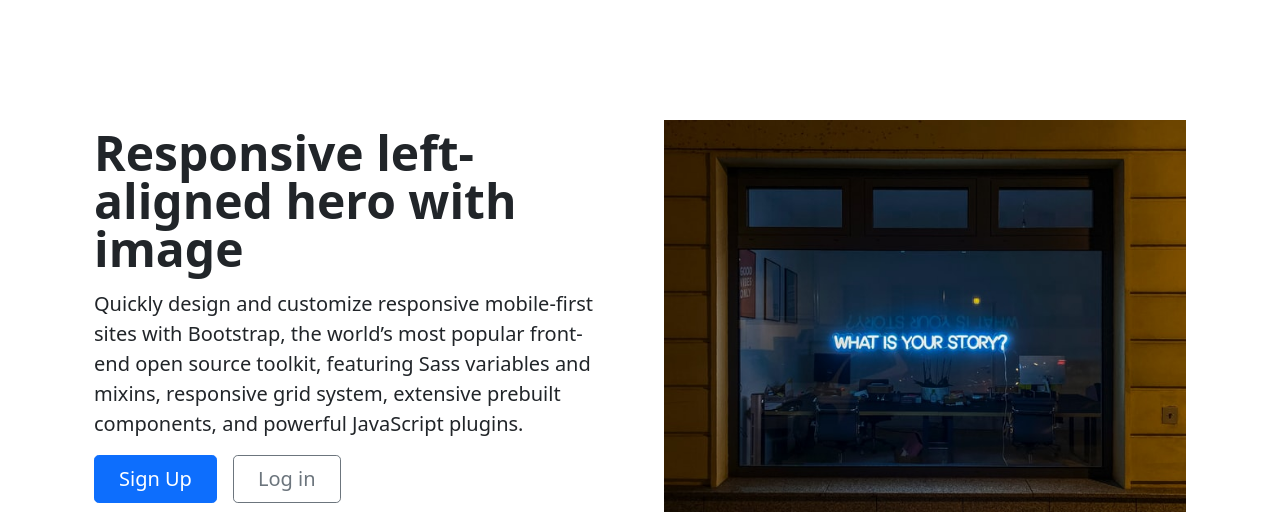
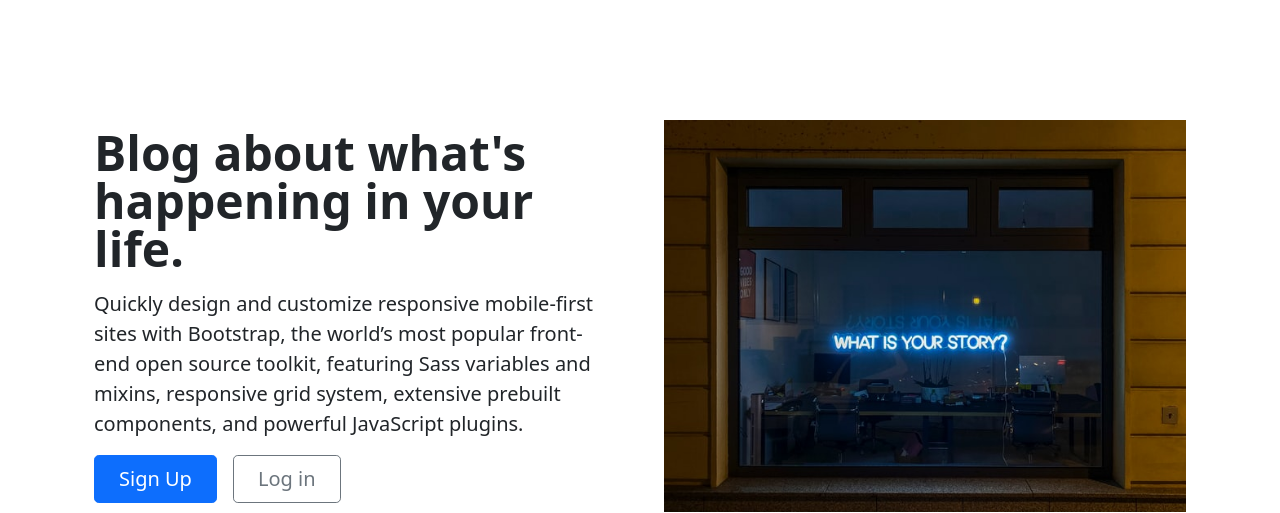
Before and after one commit to andols-dev/djangoblog, a Django app: page / in a window 1280 px wide. Shown: the part 73-586 px from the top of the page. Run offline with Django 3.2, Linux system fonts and the light colour scheme; data that the repository does not hold is empty.

Commit message:
change h1 in posts

```diff
--- a/posts/templates/posts/posts.html
+++ b/posts/templates/posts/posts.html
@@ -21,10 +21,10 @@
 <div class="container col-xxl-8 px-4 py-5">
   <div class="row flex-lg-row-reverse align-items-center g-5 py-5">
     <div class="col-10 col-sm-8 col-lg-6">
-      <img src="{% static 'images/hero.jpg' %}" class="d-block mx-lg-auto img-fluid" alt="Bootstrap Themes" width="700" height="500" loading="lazy">
+      <img src="{% static 'images/hero.jpg' %}" class="d-block img-fluid" alt="Bootstrap Themes"  loading="lazy">
     </div>
     <div class="col-lg-6">
-      <h1 class="display-5 fw-bold lh-1 mb-3">Responsive left-aligned hero with image</h1>
+      <h1 class="display-5 fw-bold lh-1 mb-3">Blog about what's happening in your life.</h1>
       <p class="lead">Quickly design and customize responsive mobile-first sites with Bootstrap, the world’s most popular front-end open source toolkit, featuring Sass variables and mixins, responsive grid system, extensive prebuilt components, and powerful JavaScript plugins.</p>
       <div class="d-grid gap-2 d-md-flex justify-content-md-start">
         <a href="{% url 'sign_up'  %}" type="button" class="btn btn-primary btn-lg px-4 me-md-2">Sign Up</a>
```
